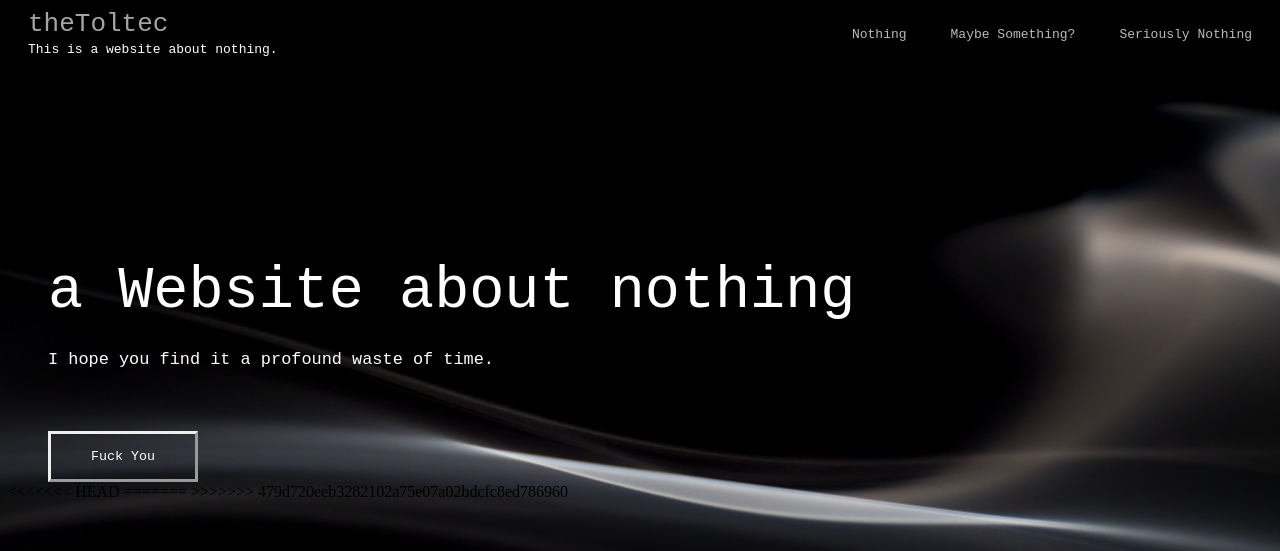
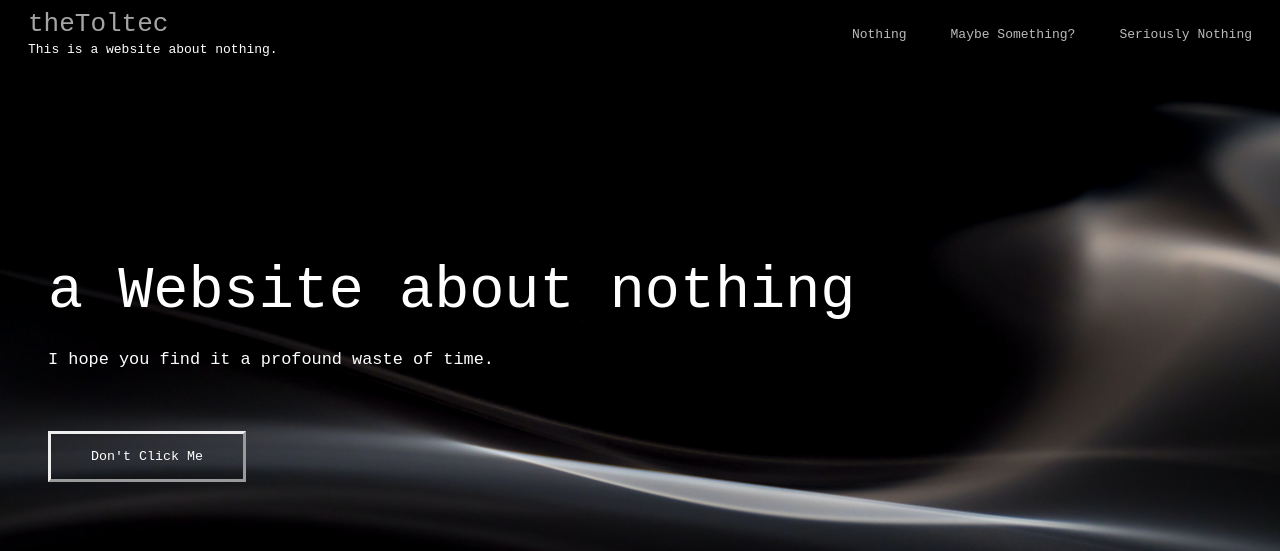
Before and after one commit to theToltec/nothing, a plain HTML site: page index.html in a window 1280 px wide. Shown: the top 551 px of the page. Drawn offline with Linux system fonts and the light colour scheme.

Commit message:
Changed text on buttonto something less profane

```diff
--- a/index.html
+++ b/index.html
@@ -23,12 +23,9 @@
     <div class="container">
         <div class="main-text">a Website about nothing</div>
         <div class="sub-text">I hope you find it a profound waste of time.</div>
-        <a href="pages/fuck-you.html"><button class="fu-button">Fuck You</button></a>
+        <a href="pages/fuck-you.html"><button class="fu-button">Don't Click Me</button></a>
     </div>
-<<<<<<< HEAD
 
-=======
->>>>>>> 479d720eeb3282102a75e07a02bdcfc8ed786960
 
     <div class="footer">
         <div class="footer-text">Your Existence is Meaningless © 2023</div>
```
